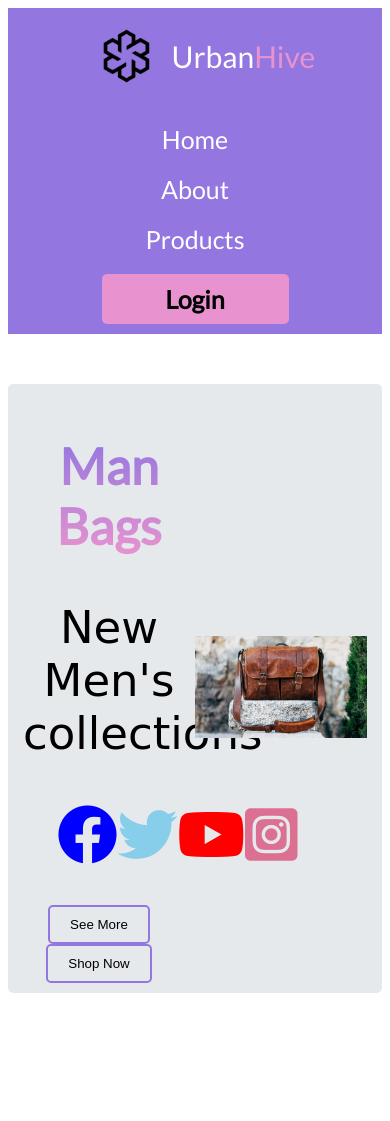
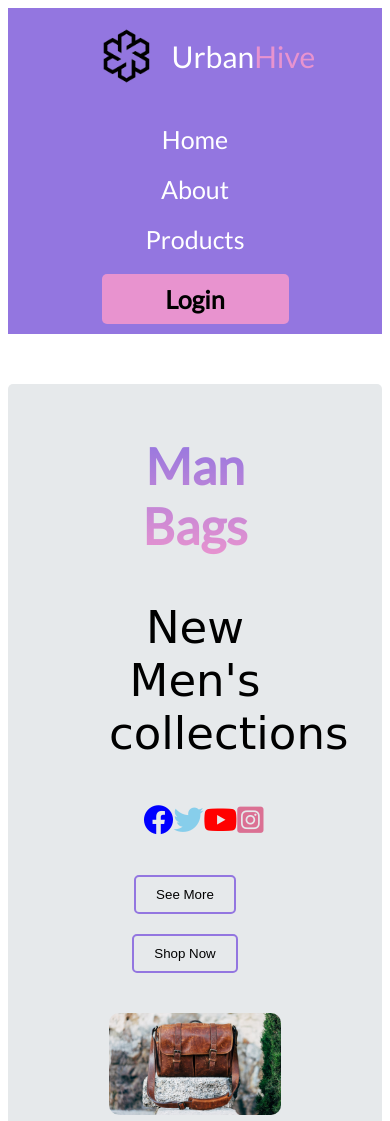
Before and after one commit to AsadFahimTEC/ecommerce-website, a plain HTML site: page index.html in a window 390 px wide. Shown: the top 1121 px of the page. Before the commit the page ends 1001 px from the top, so only its background shows below. Drawn offline with Linux system fonts and the light colour scheme.

Commit message:
banner section responsive finish

```diff
--- a/responsive.css
+++ b/responsive.css
@@ -18,4 +18,25 @@
         width: 100%;
         margin-bottom: 10px;
     }
+/* nav finish */
+
+    .banner-container{
+        flex-direction: column;
+    }
+
+
+    .banner-info, .banner-image{
+        width: 100%;
+        margin-bottom: 20px;
+    }
+
+    .btn-primary{
+        margin-bottom: 20px;
+    }
+
+   .social-icons .fa-brands{
+        font-size: 30px;
+
+    }
+
 }
--- a/style.css
+++ b/style.css
@@ -83,6 +83,8 @@ nav {
 
 .banner-image img{
     width: 100%;
+    object-fit: cover;
+    border-radius: 10px;
 }
 
 .banner-info{
```
